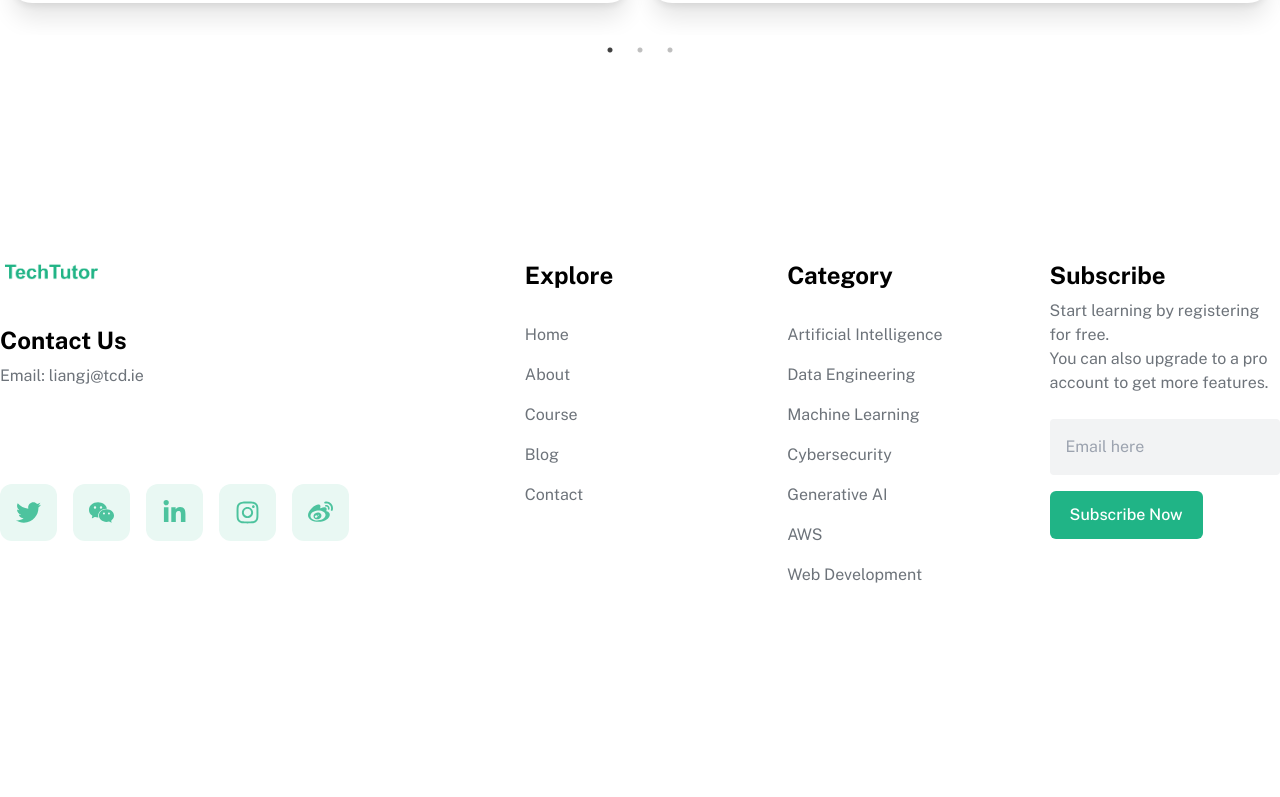
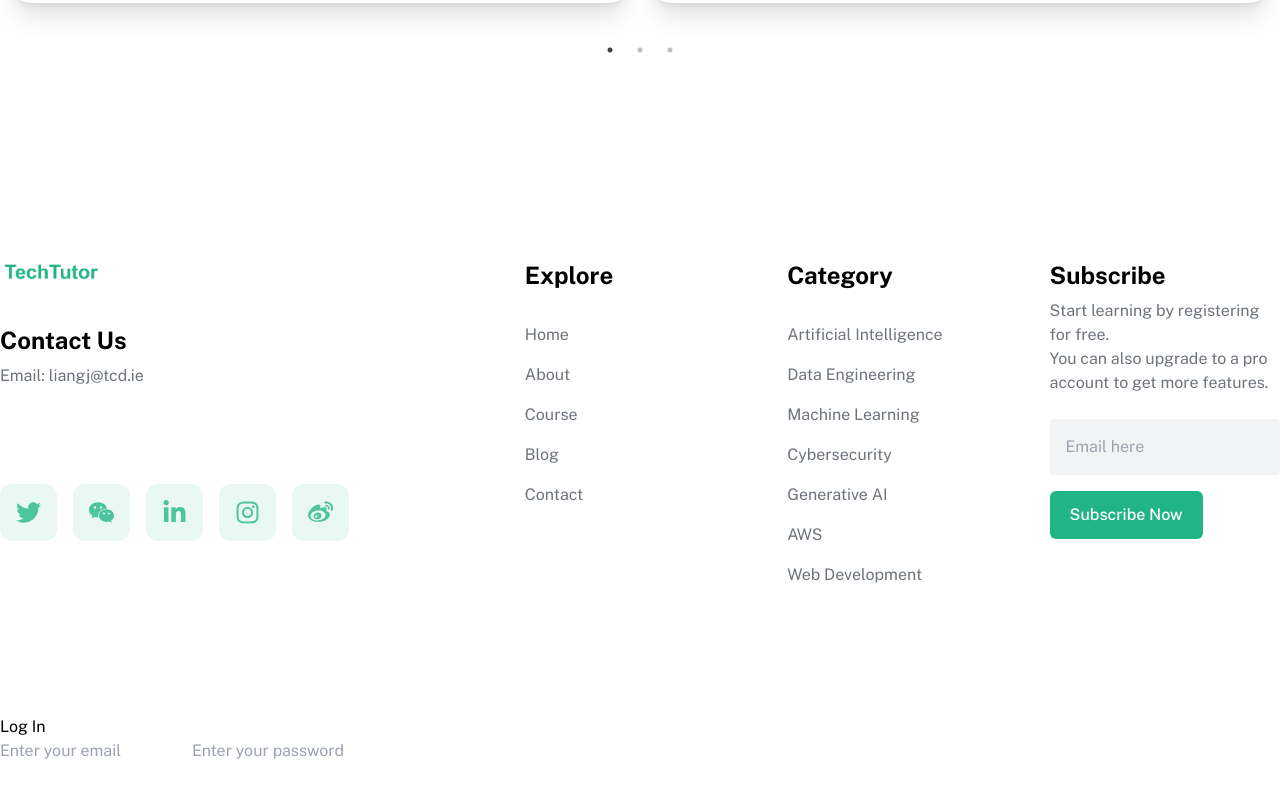
Before and after one commit to Molly503/landing-page-formal, a React (Vite) app: page /Feedback in a window 1280 px wide. Shown: the part 641-1438 px from the top of the page. Before the commit the page ends 1356 px from the top, so only its background shows below. Built offline with nearby package versions, Linux system fonts and the light colour scheme.

Commit message:
try add login

```diff
--- a/package.json
+++ b/package.json
@@ -10,6 +10,7 @@
     "preview": "vite preview"
   },
   "dependencies": {
+    "firebase": "^10.12.3",
     "react": "^18.2.0",
     "react-dom": "^18.2.0",
     "react-icons": "^5.1.0",
--- a/src/App.jsx
+++ b/src/App.jsx
@@ -9,6 +9,7 @@ import {
 } from "./components"
 import "./App.css"
 import { Route, Routes } from "react-router-dom"
+import SignIn from "./components/auth/SignIn"
 
 const App = () => {
   return (
@@ -21,7 +22,14 @@ const App = () => {
         <Route path="/Categories" element={<Categories />}></Route>
         <Route path="/Feedback" element={<Feedback />}></Route>
       </Routes>
+
       <Footer />
+      <SignIn />
+      <br />
+      <br />
+      <br />
+      <br />
+      {/* remember to delete */}
     </div>
   )
 }
--- a/src/components/Navbar.jsx
+++ b/src/components/Navbar.jsx
@@ -2,6 +2,7 @@ import { useState } from "react"
 import { lock, hamburgerMenu, close } from "../assets"
 import logo from "../assets/newLogo.png"
 import { Link } from "react-router-dom"
+import SignIn from "./auth/SignIn"
 
 const Navbar = () => {
   const [toggle, setToggle] = useState(false)
--- /dev/null
+++ b/src/components/auth/SignIn.jsx
@@ -0,0 +1,28 @@
+import { useState } from "react"
+
+const SignIn = () => {
+  const [email, setEmail] = useState("")
+  const [password, setPassword] = useState("")
+
+  return (
+    <div className="sign-in-container">
+      <form>
+        <h1>Log In</h1>
+        <input
+          type="email"
+          placeholder="Enter your email"
+          value={email}
+          onChange={e => setEmail(e.target.value)}
+        ></input>
+        <input
+          type="password"
+          placeholder="Enter your password"
+          value={password}
+          onChange={e => setPassword(e.target.value)}
+        ></input>
+      </form>
+    </div>
+  )
+}
+
+export default SignIn
--- /dev/null
+++ b/src/firebase.js
@@ -0,0 +1,21 @@
+// Import the functions you need from the SDKs you need
+import { initializeApp } from "firebase/app"
+import { getAuth } from "firebase/auth"
+// TODO: Add SDKs for Firebase products that you want to use
+// https://firebase.google.com/docs/web/setup#available-libraries
+
+// Your web app's Firebase configuration
+const firebaseConfig = {
+  apiKey: "AIzaSyBjKd5D3xLXbHaEzEx2QGEP-oVJK_9w4hI",
+  authDomain: "auth-firebase-8a941.firebaseapp.com",
+  projectId: "auth-firebase-8a941",
+  storageBucket: "auth-firebase-8a941.appspot.com",
+  messagingSenderId: "877323268732",
+  appId: "1:877323268732:web:812f1fd907d802d4c30ff9",
+}
+
+// Initialize Firebase
+const app = initializeApp(firebaseConfig)
+
+// Initialize Firebase Authentication and get a reference to the service
+export const auth = getAuth(app)
```
Also changed, not shown: 1 other file (tests, documents, lock files or other folders).
